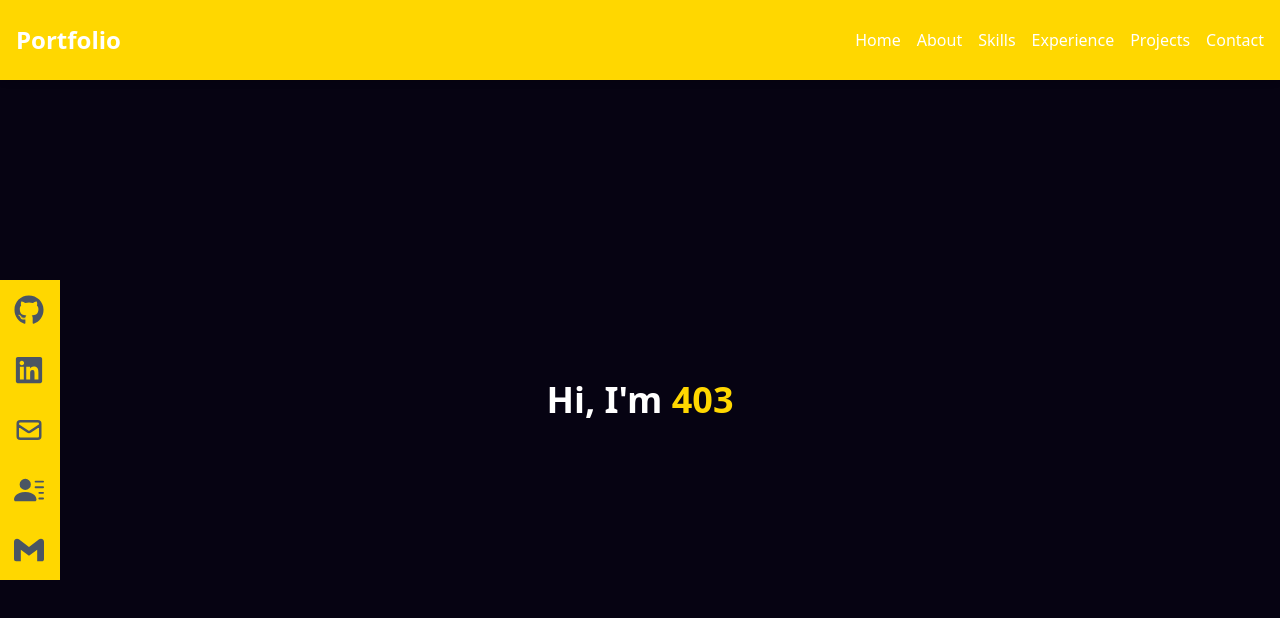
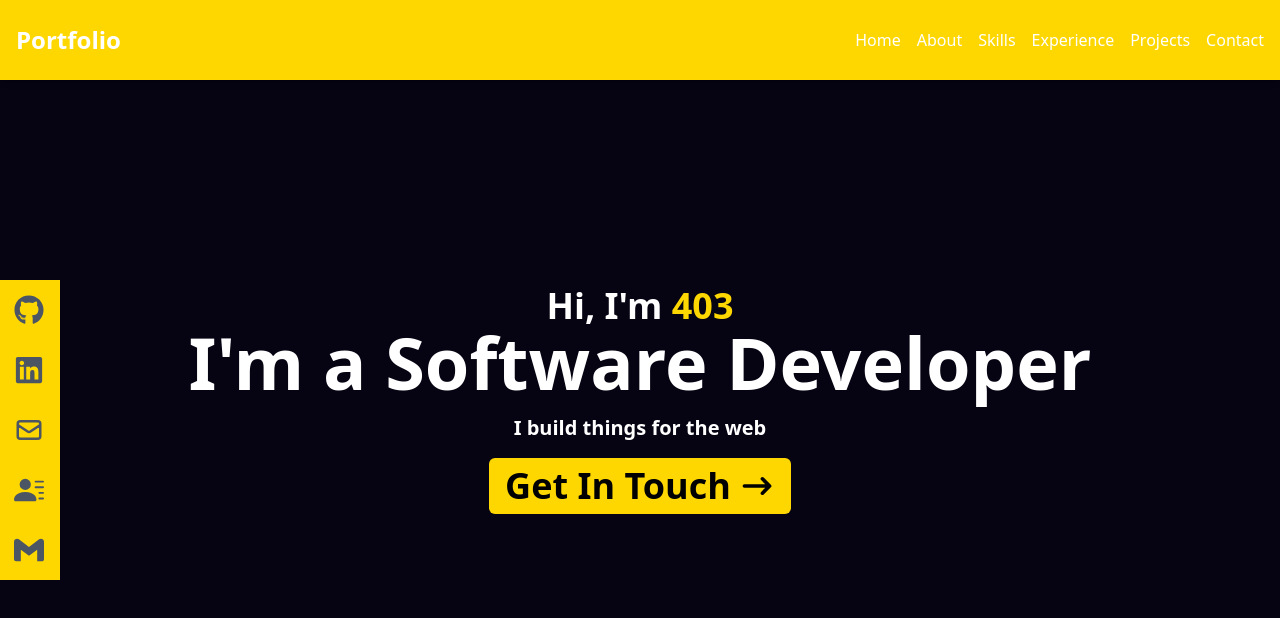
Before and after one commit to Daemon403/portfolio, a React (Create React App) app: page / in a window 1280 px wide. Shown: the top 618 px of the page. Built offline with nearby package versions, Linux system fonts and the light colour scheme.

Commit message:
New About Page

```diff
--- /dev/null
+++ b/src/components/About.jsx
@@ -0,0 +1,12 @@
+import React from 'react'
+
+const About = () => {
+  return (
+    <div name = 'about' className='h-screen bg-[#060312] text-white W-full flex flex-col justify-center items-center'>
+
+
+    </div>
+  )
+}
+
+export default About
--- a/src/components/Home.jsx
+++ b/src/components/Home.jsx
@@ -7,7 +7,13 @@ const Home = () => {
         <p>
           Hi, I'm <span className='text-[#FFD700]'>403</span>
         </p>
-
+        <h1 className='text-4xl font-bold sm:text-7xl'>I'm a Software Developer</h1>
+        <h2 className='text-xl mt-4'>I build things for the web</h2>
+        <div>
+        <button className='bg-[#FFD700] text-black px-4 py-2 mt-4 flex items-center justify-center rounded-md hover:bg-[#FFD700] hover:text-pink-900'>
+          Get In Touch <HiArrowNarrowRight className='ml-2'/>
+        </button>
+        </div>
       </div>
 
     </div>
```
